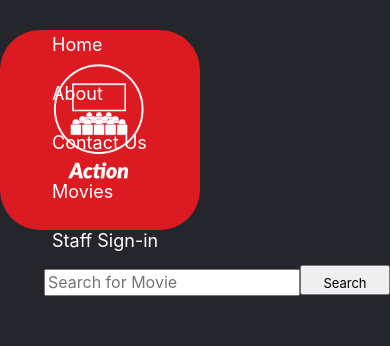
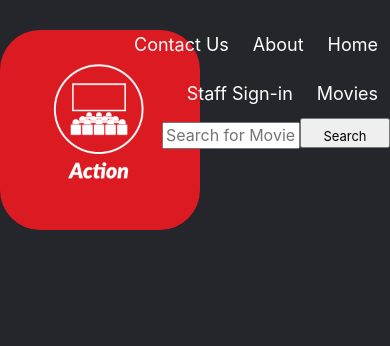
Before and after one commit to MAIsmail1/Action_FrontEnd, a React (Create React App) app: page / in a window 390 px wide. Shown: the top 346 px of the page. Built offline with nearby package versions, Linux system fonts and the light colour scheme; no server answers.

Commit message:
update header

```diff
--- a/src/App.css
+++ b/src/App.css
@@ -21,6 +21,16 @@ header {
   width: 90px;
   height: 30px;
   font-size: 13px;
+}
+input[type=text] {
+  width: 130px;
+  -webkit-transition: width 0.4s ease-in-out;
+  transition: width 0.4s ease-in-out;
+}
+
+/* When the input field gets focus, change its width to 100% */
+input[type=text]:focus {
+  width: 30%;
 }
 #searchmov{
   height: 21px;
@@ -58,14 +68,7 @@ header a.active {
   color: white;
 }
 
-/* Add media queries for responsiveness - when the screen is 500px wide or less, stack the links on top of each other */
-@media screen and (max-width: 500px) {
-  header a {
-    float: none;
-    display: block;
-    text-align: left;
-  }
-}
+
 
 .container{
 	max-width: 1170px;
@@ -139,56 +142,6 @@ ul{
     width: 100%;
 }
 }
-
-/* footer {
-
-  bottom: 0;
-  width: 75%;
-  height: 2.5rem;
-  padding-bottom: 300px;
-  margin-left: 100px;
-  position: relative;
-}
-.footer-col{
-  width: 25%;
-  padding: 15px 15px;
-  position: absolute;
-  bottom: 0;
-  width: 100%;
-  height: 3.5rem;
-
-}
-
-.footer-col ul li:not(:last-child){
-  margin-bottom: 5px;
-}
-
-footer ul li {
-  font-size: 12px;
-  text-decoration: none;
-  font-weight: 300;
-  display: block;
-  transition: all 0.3s ease;
-  }
-
-footer a:hover{
-  padding-left: 5px;
-  background-color: black;
-  color: red;
-  }
-
-#foot{
-  align-items: left;
-}
-
-#foot1{
-  text-align: center;
-}
-
-#foot2{
-  text-align: right;
-} */
-
 input,
 button,
 select,
--- a/src/components/Header.js
+++ b/src/components/Header.js
@@ -16,7 +16,7 @@ const Header = () =>{
                 <a href="#contactlink"><li>Contact Us</li></a>
                 <a href="#movielink"><li>Movies</li></a>
                 <a href=""><li>Staff Sign-in</li></a>
-                <input id="searchmov" type="text" placeholder="Search for Movie"/>
+                <input id="searchmov" type="text" placeholder="Search for Movie..." name="search"/>
                 <button className="searchbutton" type="submit">Search</button>
                 </div>
                 {/* Search bar */}
```
